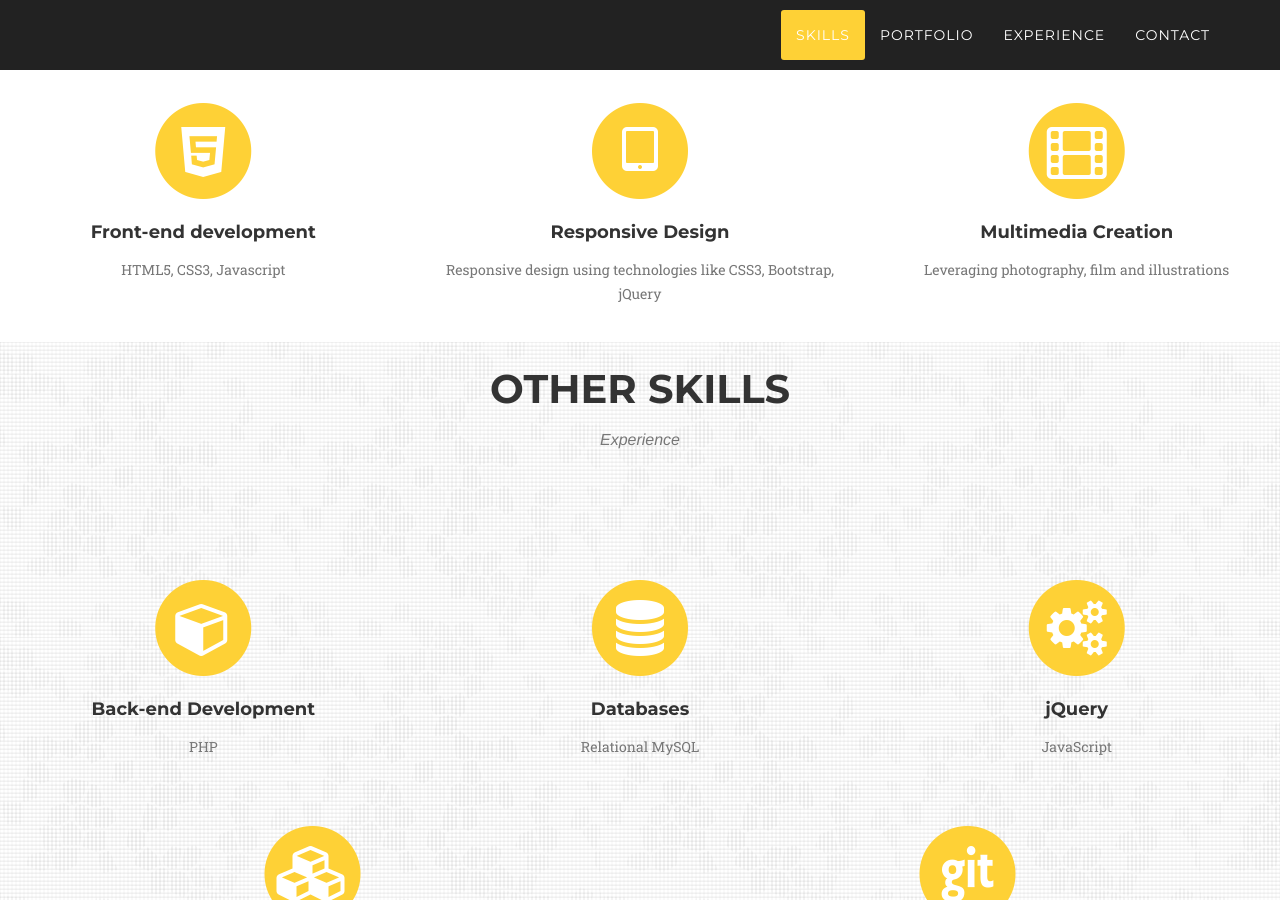
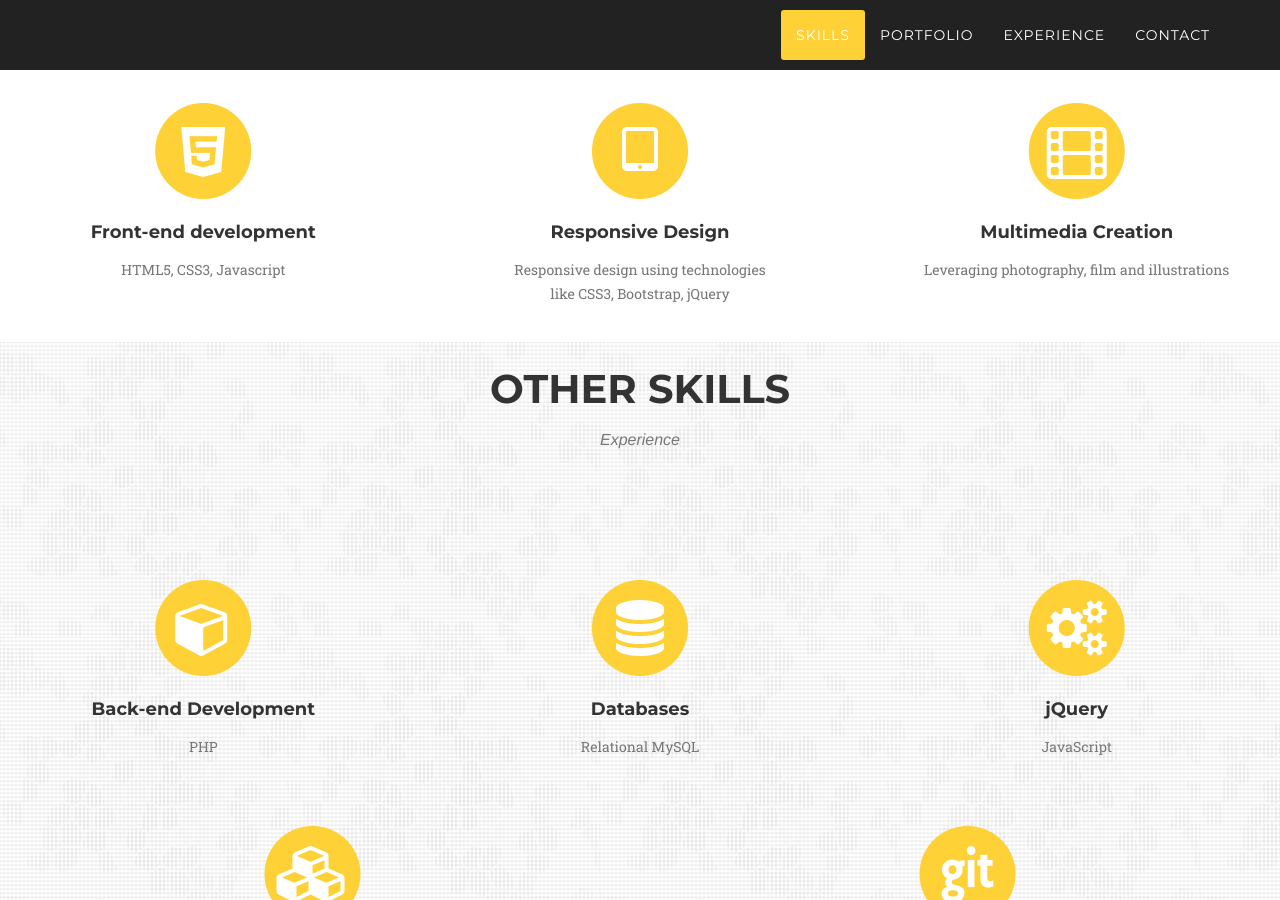
Before and after one commit to webcenter/webcenter.github.io, a Jekyll site: the page built from index.html, in a window 1280 px wide and 900 px high, scrolled down 1061 px. Built offline with Jekyll 4.4.1, drawn with Linux system fonts in a browser that asks for light colours; some web fonts are replaced.

Commit message:
#2 header

```diff
--- a/_includes/skills.html
+++ b/_includes/skills.html
@@ -21,7 +21,7 @@
                         <i class="fa fa-tablet fa-stack-1x fa-inverse"></i>
                     </span>
             <h4 class="service-heading">Responsive Design</h4>
-            <p class="text-muted">Responsive design using technologies like CSS3, Bootstrap, jQuery</p>
+            <p class="text-muted">Responsive design using technologies <br/> like CSS3, Bootstrap, jQuery</p>
         </div>
         <div class="col-md-4">
                     <span class="fa-stack fa-4x">
```
